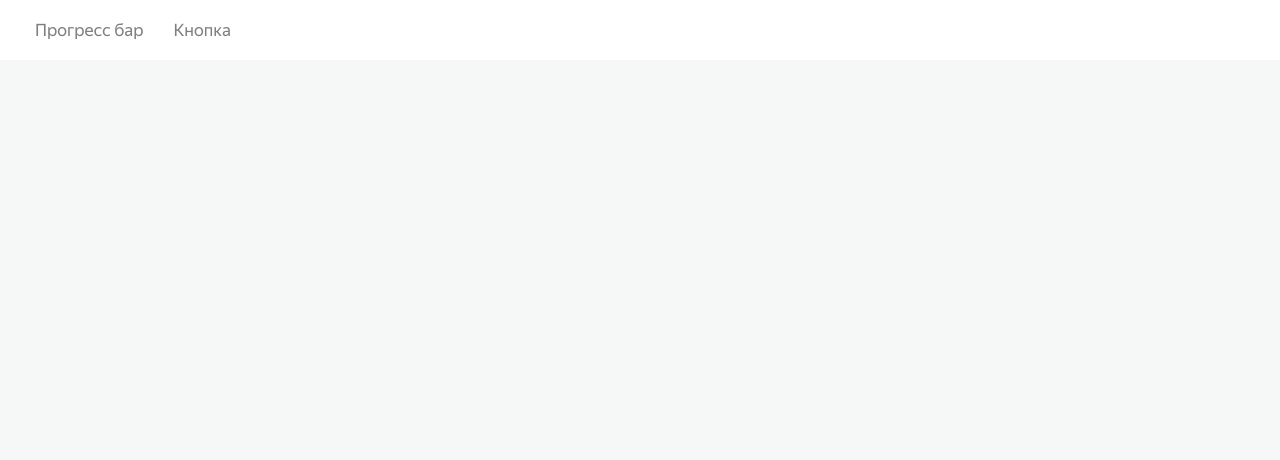
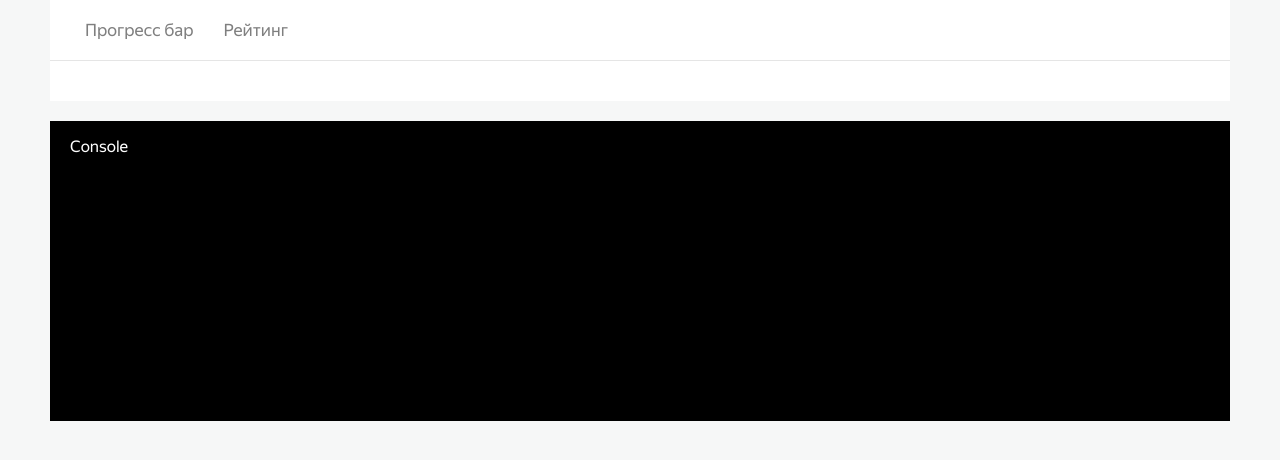
Before and after one commit to redveronika/ya-mm-task, a React app: page /main in a window 1280 px wide. Built offline with nearby package versions, Linux system fonts and the light colour scheme.

Commit message:
Добавила компоненты рейтинга, прогресс бара и консоли

```diff
--- /dev/null
+++ b/app/blocks/console/console.js
@@ -0,0 +1,8 @@
+import React from 'react';
+
+import './console.css';
+
+const Console = () => (
+    <p>Console</p>
+);
+export default Console;
--- a/app/blocks/index.js
+++ b/app/blocks/index.js
@@ -1,2 +1,5 @@
 export { default as Main } from './main/main';
 export { default as Tabs } from './tabs/tabs';
+export { default as Rating } from './rating/rating';
+export { default as ProgressBar } from './progress-bar/progress-bar';
+export { default as Console } from './console/console';
--- a/app/blocks/main/main.css
+++ b/app/blocks/main/main.css
@@ -1,3 +1,28 @@
+.main {
+    width: 1180px;
+    margin: 0 auto 30px;
+    display: flex;
+    flex-direction: column;
+}
+
 .header {
     background-color: #fff;
 }
+
+.content {
+    width: 100%;
+    padding: 20px;
+    box-sizing: border-box;
+    background-color: #fff;
+    border-top: 1px solid rgba(0, 0, 0, 0.1);
+}
+
+.console {
+    width: 100%;
+    height: 300px;
+    margin-top: 20px;
+    padding: 0 20px;
+    box-sizing: border-box;
+    background-color: #000;
+    color: white;
+}
--- a/app/blocks/main/main.js
+++ b/app/blocks/main/main.js
@@ -1,6 +1,7 @@
 import React from 'react';
+import PropTypes from 'prop-types';
 
-import { Tabs } from '../../blocks';
+import { Tabs, Rating, ProgressBar, Console } from '../../blocks';
 
 import './main.css';
 
@@ -8,22 +9,40 @@ const tabs = [
     {
         id: 1,
         title: 'Прогресс бар',
-        linkTo: '/progress-bar',
+        linkTo: '/main/progress-bar',
     },
     {
         id: 2,
-        title: 'Кнопка',
-        linkTo: '/button',
+        title: 'Рейтинг',
+        linkTo: '/main/rating',
     },
 ];
 
-const Main = () => {
-    return (
-        <main>
-            <header className="header">
-                <Tabs tabs={tabs} />
-            </header>
-        </main>
-    );
+const filterComponents = {
+    rating: () => <Rating />,
+    'progress-bar': () => <ProgressBar />,
 };
+
+const Main = ({ filter }) => (
+    <main className="main">
+        <header className="header">
+            <Tabs tabs={tabs} />
+        </header>
+        <section className="content">
+            { filter !== null && filterComponents[filter]() }
+        </section>
+        <section className="console">
+            <Console />
+        </section>
+    </main>
+);
+
+Main.propTypes = {
+    filter: PropTypes.string,
+};
+
+Main.defaultProps = {
+    filter: null,
+};
+
 export default Main;
--- /dev/null
+++ b/app/blocks/progress-bar/progress-bar.js
@@ -0,0 +1,8 @@
+import React from 'react';
+
+import './progress-bar.css';
+
+const ProgressBar = () => (
+    <p>ProgressBar</p>
+);
+export default ProgressBar;
--- /dev/null
+++ b/app/blocks/rating/rating.js
@@ -0,0 +1,8 @@
+import React from 'react';
+
+import './rating.css';
+
+const Rating = () => (
+    <p>Rating</p>
+);
+export default Rating;
--- a/app/blocks/tabs/__item/tabs__item.css
+++ b/app/blocks/tabs/__item/tabs__item.css
@@ -27,6 +27,6 @@
     border-radius: 4px;
     left: 0;
     right: 0;
-    height: 3px;
+    height: 2px;
     background-color: #ffe200;
 }
--- a/app/blocks/tabs/__item/tabs__item.js
+++ b/app/blocks/tabs/__item/tabs__item.js
@@ -4,19 +4,22 @@ import PropTypes from 'prop-types';
 
 import './tabs__item.css';
 
-const TabsItem = props => (
+const TabsItem = ({ linkTo, title }) => (
     <div className="tabs__item tab">
-        <NavLink to={props.tab.linkTo} className="tab__link" activeClassName="tab__link--active">
-            {props.tab.title}
+        <NavLink to={linkTo} className="tab__link" activeClassName="tab__link--active">
+            {title}
         </NavLink>
     </div>
 );
 
 TabsItem.propTypes = {
-    tab: PropTypes.objectOf(PropTypes.shape({
-        linkTo: PropTypes.string,
-        title: PropTypes.string,
-    })).isRequired,
+    linkTo: PropTypes.string,
+    title: PropTypes.string,
+};
+
+TabsItem.defaultProps = {
+    linkTo: '',
+    title: '',
 };
 
 export default TabsItem;
--- a/app/blocks/tabs/tabs.js
+++ b/app/blocks/tabs/tabs.js
@@ -8,18 +8,14 @@ const Tabs = ({ tabs }) => (
     <div className="tabs">
         <div className="tabs__container">
             { tabs.length > 0 && tabs.map(tab => (
-                <TabsItem tab={tab} key={tab.id} />
+                <TabsItem linkTo={tab.linkTo} title={tab.title} key={tab.id} />
             ))}
         </div>
     </div>
 );
 
 Tabs.propTypes = {
-    tabs: PropTypes.arrayOf(PropTypes.shape({
-        id: PropTypes.number,
-        linkTo: PropTypes.string,
-        title: PropTypes.string,
-    })).isRequired,
+    tabs: PropTypes.array.isRequired,
 };
 
 export default Tabs;
--- a/app/index.js
+++ b/app/index.js
@@ -1,6 +1,6 @@
 import React from 'react';
 import { render } from 'react-dom';
-import { BrowserRouter as Router, Route, Switch } from 'react-router-dom';
+import { BrowserRouter as Router, Route, Switch, Redirect } from 'react-router-dom';
 
 import { Main } from '../app/blocks';
 
@@ -11,7 +11,13 @@ const component = () => {
     render(
         <Router>
             <Switch>
-                <Route path="/" component={Main} />
+                <Route
+                    path="/main/:filter?"
+                    render={({ match }) => (
+                        <Main filter={match.params.filter} />
+                    )}
+                />
+                <Redirect from="/" to="/main" />
             </Switch>
         </Router>,
         document.getElementById('app'),
--- a/webpack.config.js
+++ b/webpack.config.js
@@ -11,6 +11,7 @@ module.exports = {
     devServer: {
         contentBase: './dist',
         hot: true,
+        historyApiFallback: true,
     },
     module: {
         loaders: [
@@ -59,5 +60,6 @@ module.exports = {
     output: {
         filename: '[name].bundle.js',
         path: path.resolve(__dirname, 'dist'),
+        publicPath: '/',
     },
 };
```
Also changed, not shown: app/blocks/console/console.css (added), app/blocks/progress-bar/progress-bar.css (added), app/blocks/rating/rating.css (added), 1 other file.
